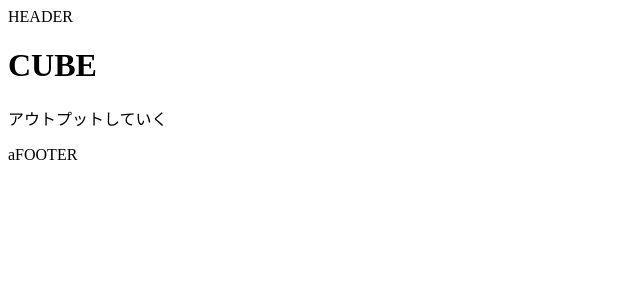
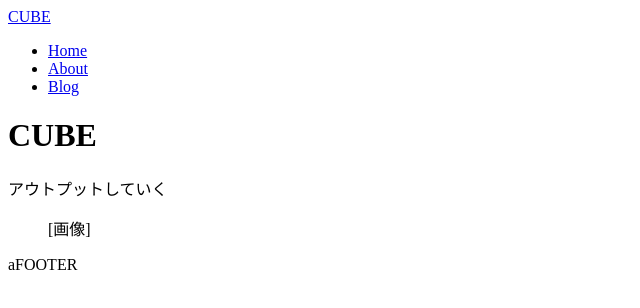
Before and after one commit to nobuhiroharada/blog-next-js-micro-cms, a Next.js app: page / in a window 1280 px wide. Shown: the top 308 px of the page, without its empty margins (0-640 px from the left). Built offline with nearby package versions, Linux system fonts and the light colour scheme.

Commit message:
Nav,Logoコンポーネント追加
ホーム画面のみHeroコンポーネントに画像を表示

```diff
--- a/components/Header.js
+++ b/components/Header.js
@@ -1,5 +1,11 @@
-import React from 'react'
+import Logo from 'components/logo'
+import Nav from 'components/nav'
 
 export default function Header() {
-  return <header>HEADER</header>
+  return (
+    <header>
+      <Logo />
+      <Nav />
+    </header>
+  )
 }
--- a/components/Hero.js
+++ b/components/Hero.js
@@ -1,10 +1,11 @@
 import React from 'react'
 
-export default function Hero() {
+export default function Hero({ title, subtitle, imageOn = false }) {
   return (
     <div>
-      <h1>CUBE</h1>
-      <p>アウトプットしていく</p>
+      <h1>{title}</h1>
+      <p>{subtitle}</p>
+      {imageOn && <figure>[画像]</figure>}
     </div>
   )
 }
--- /dev/null
+++ b/components/logo.js
@@ -0,0 +1,9 @@
+import Link from 'next/link'
+
+export default function Logo() {
+  return (
+    <Link href="/">
+      <a>CUBE</a>
+    </Link>
+  )
+}
--- /dev/null
+++ b/components/nav.js
@@ -0,0 +1,25 @@
+import Link from 'next/link'
+
+export default function Nav() {
+  return (
+    <nav>
+      <ul>
+        <li>
+          <Link href="/">
+            <a>Home</a>
+          </Link>
+        </li>
+        <li>
+          <Link href="/about">
+            <a>About</a>
+          </Link>
+        </li>
+        <li>
+          <Link href="/blog">
+            <a>Blog</a>
+          </Link>
+        </li>
+      </ul>
+    </nav>
+  )
+}
--- a/pages/about.js
+++ b/pages/about.js
@@ -1,5 +1,5 @@
-import React from 'react'
+import Hero from 'components/hero'
 
 export default function About() {
-  return <div>about</div>
+  return <Hero title="About" subtitle="aboutページ" />
 }
--- a/pages/blog/index.js
+++ b/pages/blog/index.js
@@ -1,5 +1,5 @@
-import React from 'react'
+import Hero from 'components/hero'
 
 export default function Blog() {
-  return <div>index</div>
+  return <Hero title="Blog" subtitle="blogページ" />
 }
--- a/pages/index.js
+++ b/pages/index.js
@@ -1,11 +1,5 @@
-import Head from 'next/head'
-import Image from 'next/image'
-import { Footer } from 'components/Footer'
-import { Header } from 'components/Header'
-import Hero from 'components/Hero'
-import { Layout } from 'components/Layout'
-import styles from 'styles/Home.module.css'
+import Hero from 'components/hero'
 
 export default function Home() {
-  return <Hero />
+  return <Hero title="CUBE" subtitle="アウトプットしていく" imageOn />
 }
```
